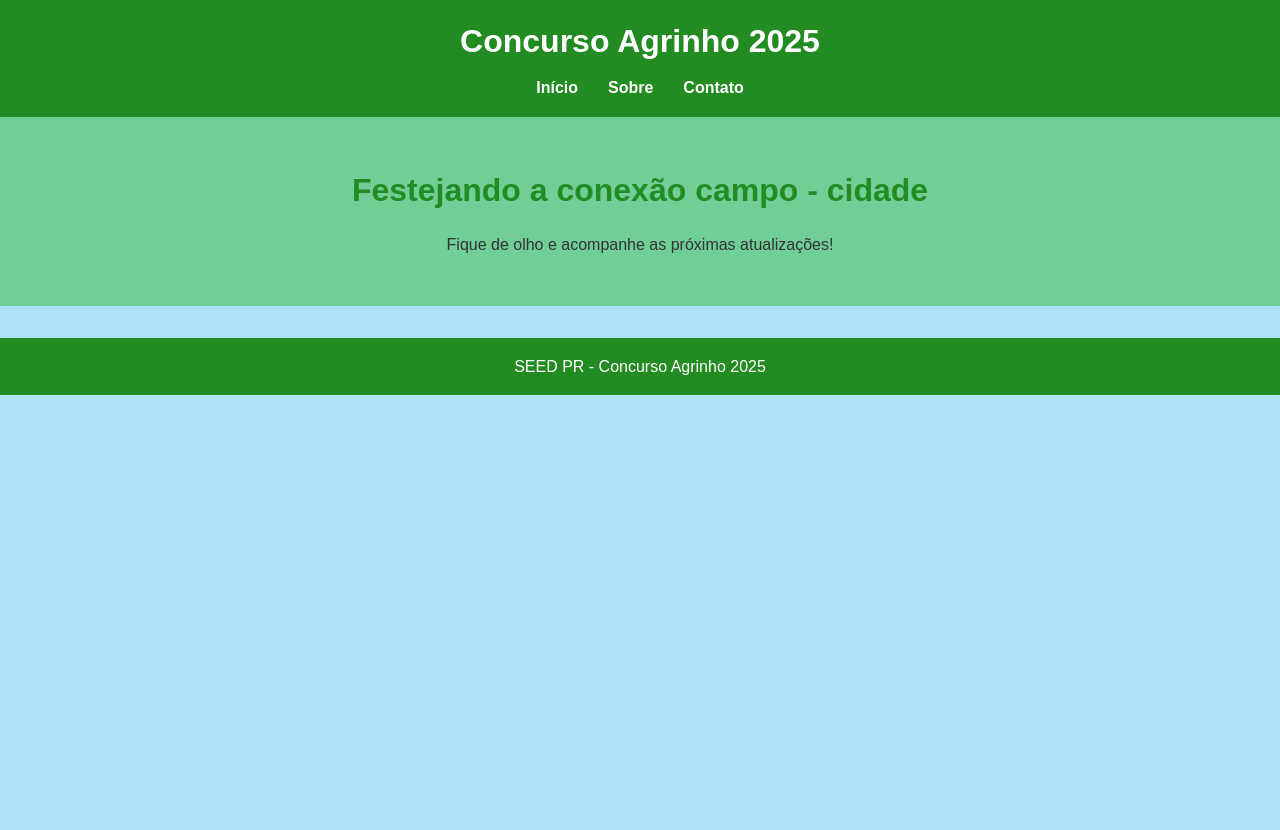
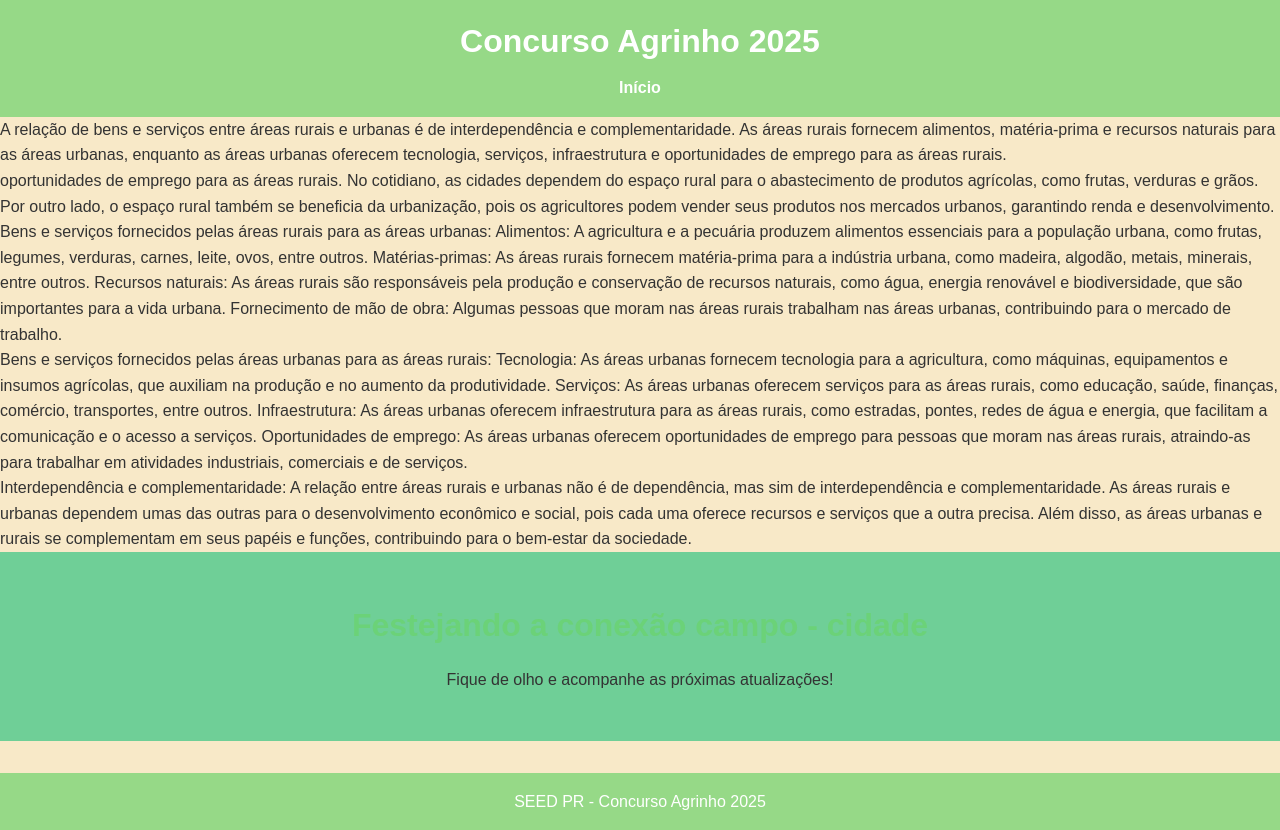
Before and after one commit to rafalzbn/agrinho-2025, a plain HTML site: page index.html in a window 1280 px wide. Before the commit the page ends 800 px from the top, so only its background shows below. Drawn offline with Linux system fonts and the light colour scheme.

Commit message:
add texto

```diff
--- a/index.html
+++ b/index.html
@@ -12,12 +12,38 @@
     <nav>
       <ul>
         <li><a href="index.html">Início</a></li>
-        <li><a href="sobre.html">Sobre</a></li>
-        <li><a href="contato.html">Contato</a></li>
+
       </ul>
     </nav>
   </header>
-
+<p>A relação de bens e serviços entre áreas rurais e urbanas é de interdependência e complementaridade. As áreas rurais fornecem alimentos, matéria-prima e recursos naturais para as áreas urbanas, enquanto as áreas urbanas oferecem tecnologia, serviços, infraestrutura e oportunidades de emprego para as áreas rurais.
+</p>
+<p>oportunidades de emprego para as áreas rurais.
+No cotidiano, as cidades dependem do espaço rural para o abastecimento de produtos agrícolas, como frutas, verduras e grãos. Por outro lado, o espaço rural também se beneficia da urbanização, pois os agricultores podem vender seus produtos nos mercados urbanos, garantindo renda e desenvolvimento.
+</p>
+<p>Bens e serviços fornecidos pelas áreas rurais para as áreas urbanas:
+Alimentos:
+A agricultura e a pecuária produzem alimentos essenciais para a população urbana, como frutas, legumes, verduras, carnes, leite, ovos, entre outros.
+Matérias-primas:
+As áreas rurais fornecem matéria-prima para a indústria urbana, como madeira, algodão, metais, minerais, entre outros.
+Recursos naturais:
+As áreas rurais são responsáveis pela produção e conservação de recursos naturais, como água, energia renovável e biodiversidade, que são importantes para a vida urbana.
+Fornecimento de mão de obra:
+Algumas pessoas que moram nas áreas rurais trabalham nas áreas urbanas, contribuindo para o mercado de trabalho.
+</p>
+<p>Bens e serviços fornecidos pelas áreas urbanas para as áreas rurais:
+Tecnologia:
+As áreas urbanas fornecem tecnologia para a agricultura, como máquinas, equipamentos e insumos agrícolas, que auxiliam na produção e no aumento da produtividade.
+Serviços:
+As áreas urbanas oferecem serviços para as áreas rurais, como educação, saúde, finanças, comércio, transportes, entre outros.
+Infraestrutura:
+As áreas urbanas oferecem infraestrutura para as áreas rurais, como estradas, pontes, redes de água e energia, que facilitam a comunicação e o acesso a serviços.
+Oportunidades de emprego:
+As áreas urbanas oferecem oportunidades de emprego para pessoas que moram nas áreas rurais, atraindo-as para trabalhar em atividades industriais, comerciais e de serviços.
+</p>
+<p>Interdependência e complementaridade:
+A relação entre áreas rurais e urbanas não é de dependência, mas sim de interdependência e complementaridade. As áreas rurais e urbanas dependem umas das outras para o desenvolvimento econômico e social, pois cada uma oferece recursos e serviços que a outra precisa. Além disso, as áreas urbanas e rurais se complementam em seus papéis e funções, contribuindo para o bem-estar da sociedade.
+</p>
   <section class="hero">
     <h2>Festejando a conexão campo - cidade</h2>
     <p>Fique de olho e acompanhe as próximas atualizações!</p>
--- a/style.css
+++ b/style.css
@@ -1,7 +1,7 @@
 :root {
-    --verde: #228b22;
+    --verde: #6ad36ab0;
     --verde-claro: #6fcf97;
-    --azul-claro: #aee2f9;
+    --azul-claro: #f8e9c8;
     --amarelo: #f7d358;
     --branco: #ffffff;
   }
```
